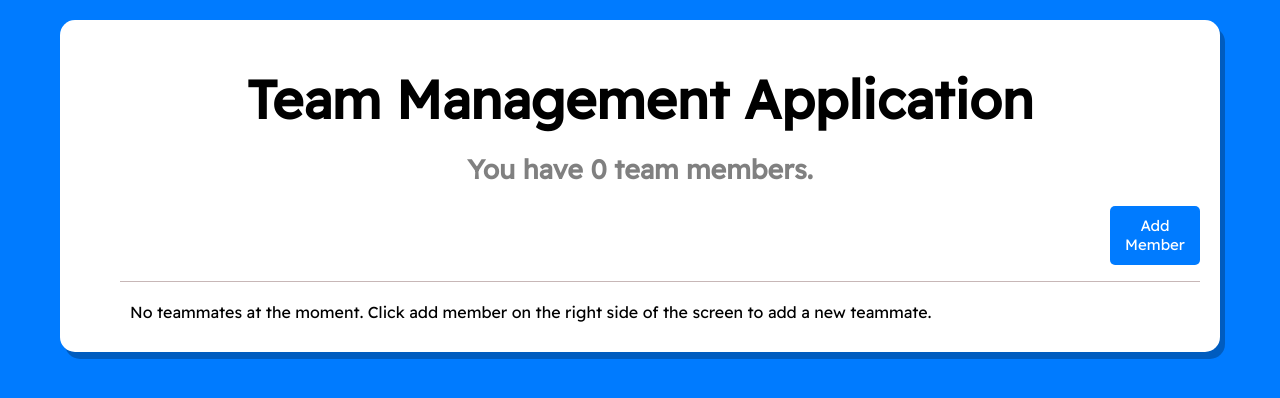
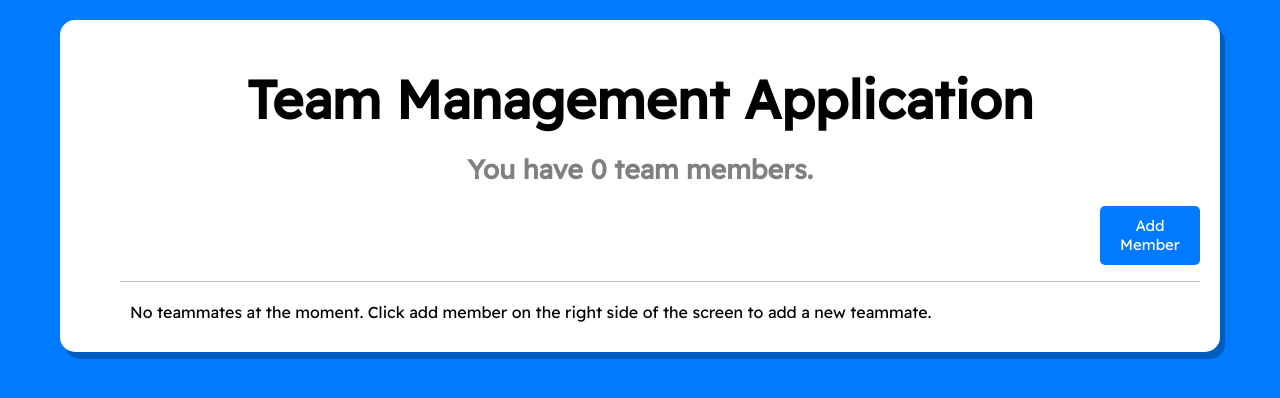
Before and after one commit to tylerlam1/team-management, a Django app: page / in a window 1280 px wide. Shown: the top 398 px of the page. Run offline with Django 4.2, Linux system fonts and the light colour scheme; data that the repository does not hold is empty.

Commit message:
refactor: Slight cleanup

```diff
--- a/manager/static/style.css
+++ b/manager/static/style.css
@@ -32,7 +32,7 @@ h2 {
 
 .button {
   height: 39px;
-  width: 70px;
+  width: 80px;
   font-size: 15px;
   background: #007bff;
   padding: 10px;
@@ -81,6 +81,7 @@ input[type="text"] {
 }
 
 input[type="submit"] {
+  font-family: 'Readex Pro', sans-serif;
   cursor: pointer;
   border-width: 0;
   border-style: none;
--- a/manager/templates/add_user.html
+++ b/manager/templates/add_user.html
@@ -1,5 +1,5 @@
 {% load static %}
-<link rel="stylesheet" type="text/css" href="{% static 'style.css' %}" />
+{% include "common/base.html" %}
 
 <div class="content">
   {% include "common/header.html" %}
--- /dev/null
+++ b/manager/templates/common/base.html
@@ -0,0 +1,3 @@
+{% load static %}
+<link rel="stylesheet" type="text/css" href="{% static 'style.css' %}" />
+<link rel="shortcut icon" type="image/png" href="{% static 'images/faceless.svg' %}"/>
--- a/manager/templates/delete_user.html
+++ b/manager/templates/delete_user.html
@@ -1,5 +1,5 @@
 {% load static %}
-<link rel="stylesheet" type="text/css" href="{% static 'style.css' %}" />
+{% include "common/base.html" %}
 
 <div class="content">
   {% include "common/header.html" %}
--- a/manager/templates/edit_user.html
+++ b/manager/templates/edit_user.html
@@ -1,5 +1,5 @@
 {% load static %}
-<link rel="stylesheet" type="text/css" href="{% static 'style.css' %}" />
+{% include "common/base.html" %}
 
 <div class="content">
   {% include "common/header.html" %}
--- a/manager/templates/index.html
+++ b/manager/templates/index.html
@@ -1,5 +1,5 @@
 {% load static %}
-<link rel="stylesheet" type="text/css" href="{% static 'style.css' %}" />
+{% include "common/base.html" %}
 
 <div class="content">
   {% include "common/header.html" %}
```
